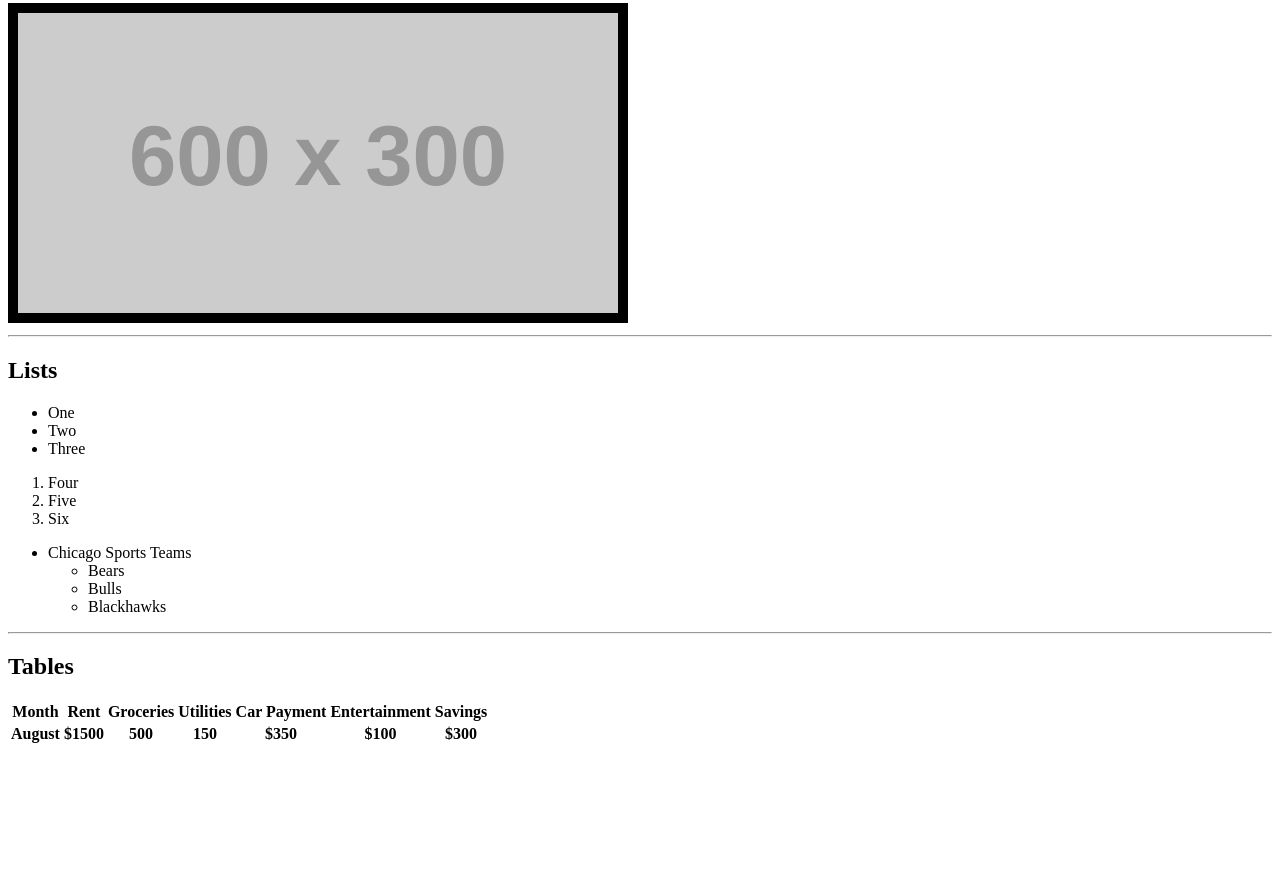
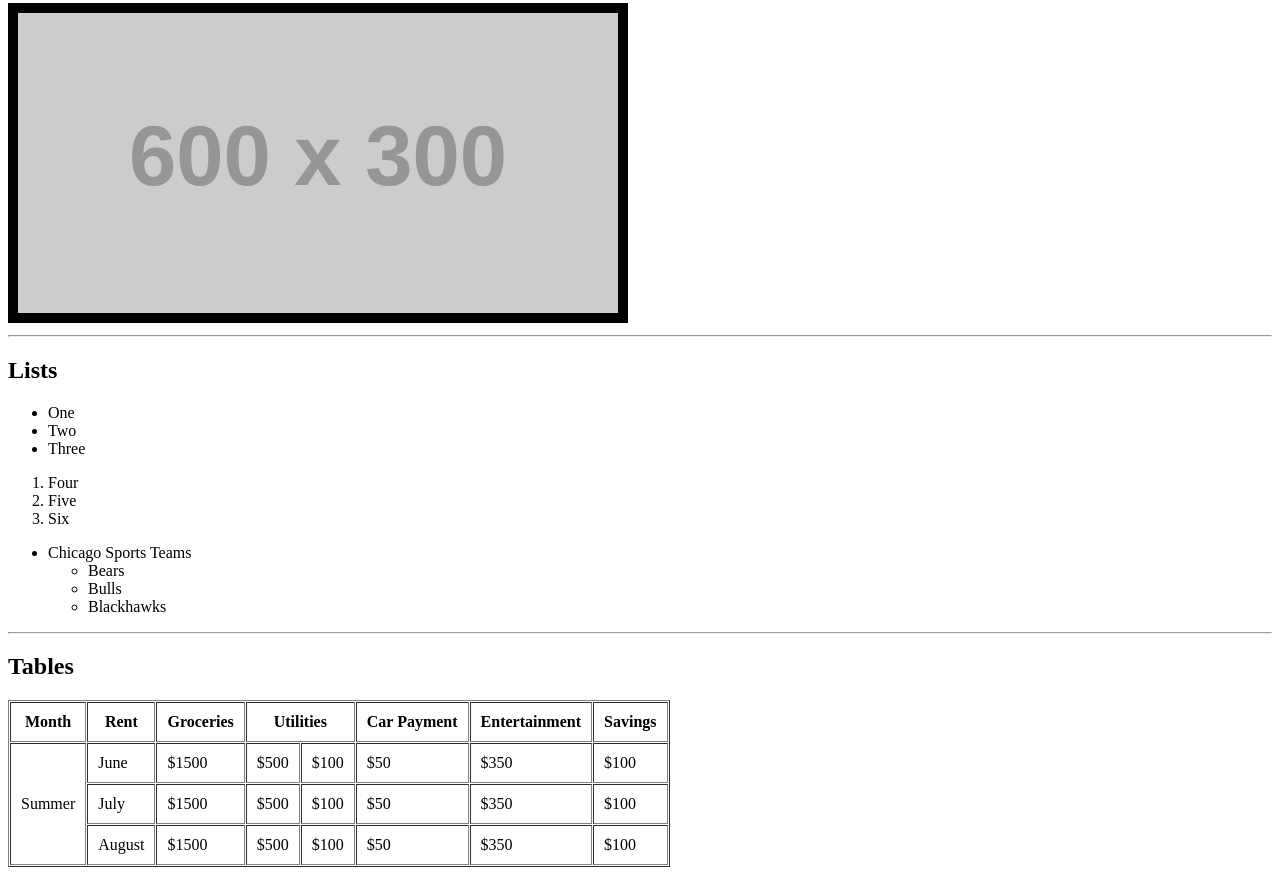
Before and after one commit to traciwilliams/htmlBasics2, a plain HTML site: page index.html in a window 1280 px wide. Shown: the part 592-1467 px from the top of the page. Before the commit the page ends 1346 px from the top, so only its background shows below. Drawn offline with Linux system fonts and the light colour scheme; placeholder pictures from the web are drawn by us.

Commit message:
added changes to index

```diff
--- a/index.html
+++ b/index.html
@@ -47,24 +47,43 @@
 		</ul>
 		<hr>
 		<h2>Tables</h2>
-		<table>
+		<table border="1" cellpadding="10" cellspacing="1">
 			<tr>
 				<th>Month</th>
 				<th>Rent</th>
 				<th>Groceries</th>
-				<th>Utilities</th>
+				<th colspan="2">Utilities</th>
 				<th>Car Payment</th>
 				<th>Entertainment</th>
 				<th>Savings</th>
 			</tr>
 			<tr>
-				<th>August</th>
-				<th>$1500</th>
-				<th>500</th>
-				<th>150</th>
-				<th>$350</th>
-				<th>$100</th>
-				<th>$300</th>
+				<td rowspan="3">Summer</td>
+				<td>June</td>
+				<td>$1500</td>
+				<td>$500</td>
+				<td>$100</td>
+				<td>$50</td>
+				<td>$350</td>
+				<td>$100</td>
+			</tr>
+			<tr>
+				<td>July</td>
+				<td>$1500</td>
+				<td>$500</td>
+				<td>$100</td>
+				<td>$50</td>
+				<td>$350</td>
+				<td>$100</td>
+			</tr>
+			<tr>
+				<td>August</td>
+				<td>$1500</td>
+				<td>$500</td>
+				<td>$100</td>
+				<td>$50</td>
+				<td>$350</td>
+				<td>$100</td>
 			</tr>
 
 		</table>
```
